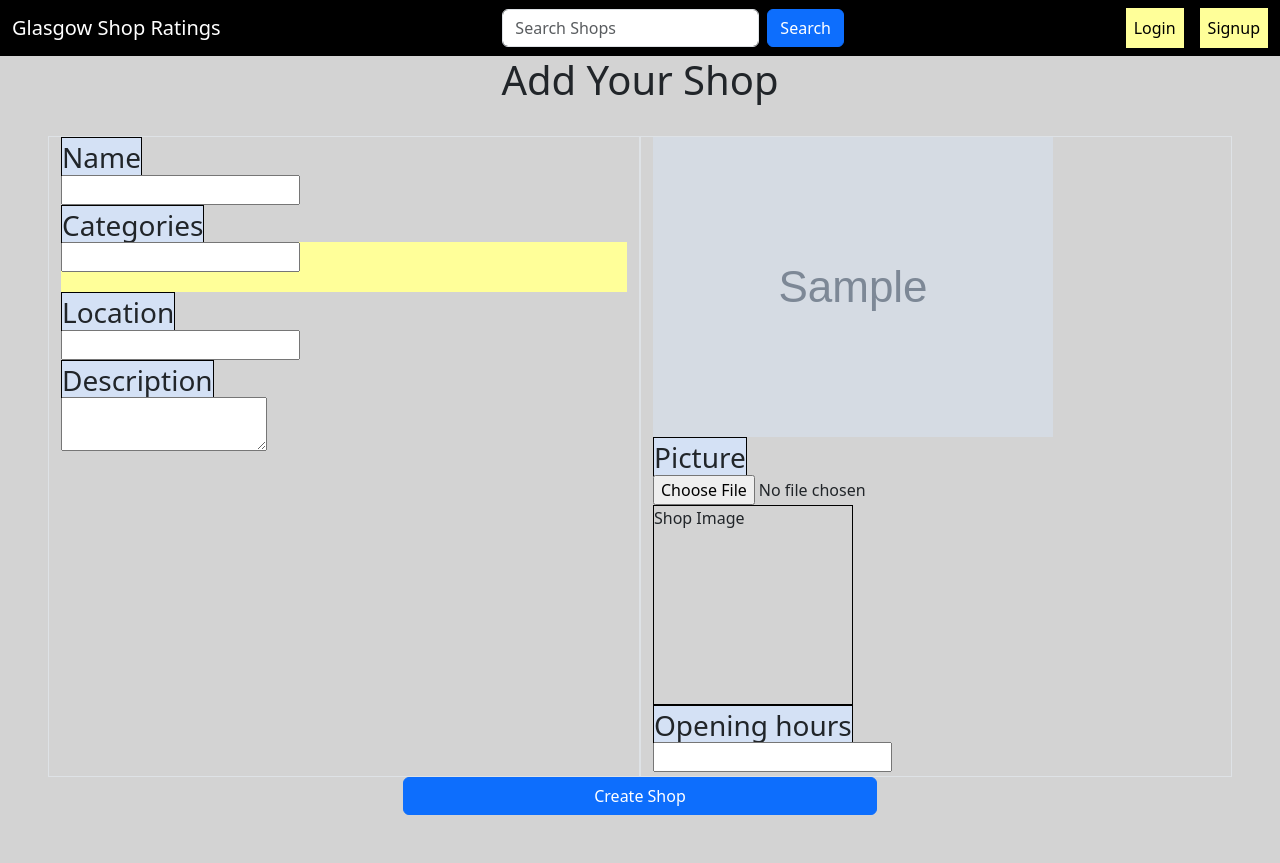
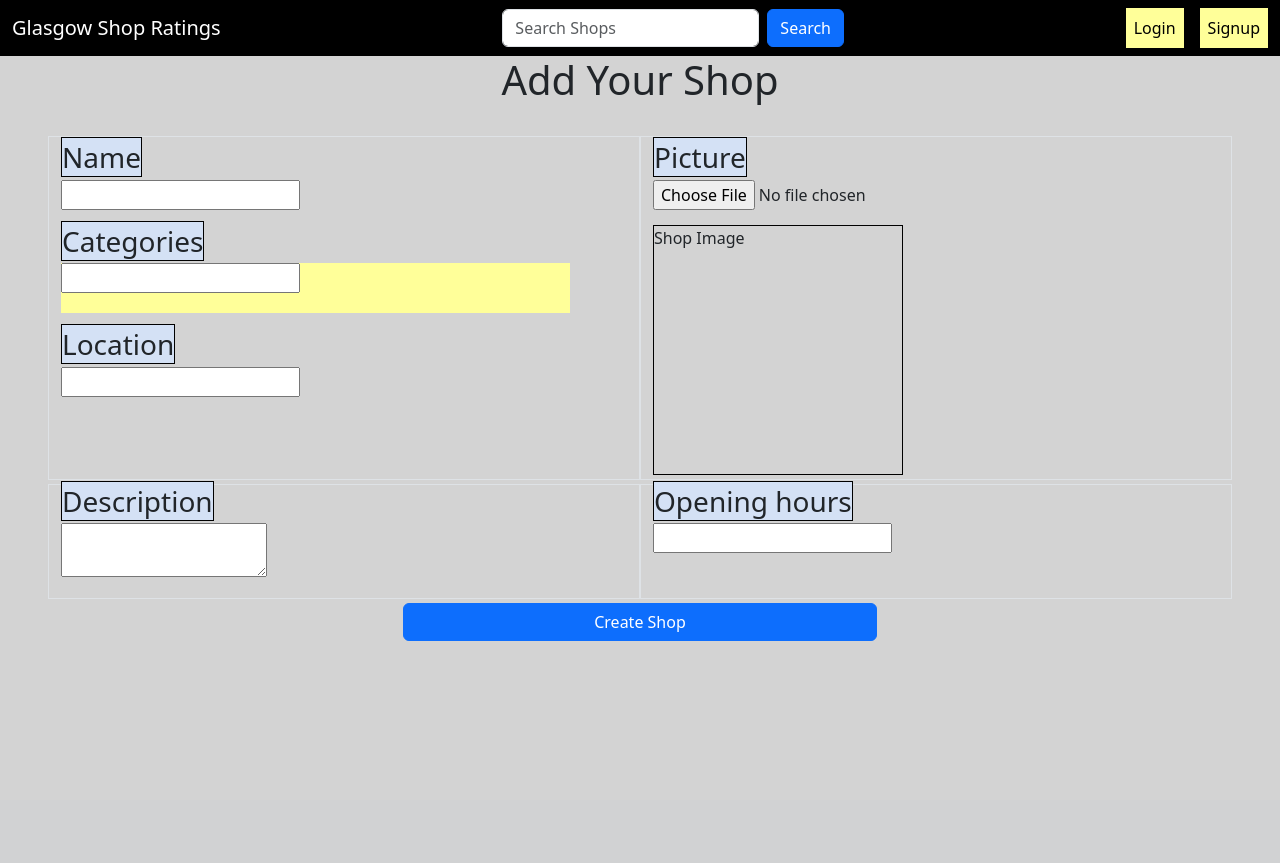
Before and after one commit to DanielHally/wad_project, a Django app: template templates/gsr/add_shop.html in a window 1280 px wide. After the commit the page ends 641 px from the top, so only its background shows below. Run offline with Django 3.2, Linux system fonts and the light colour scheme; the template is opened without the code that fills it: most values are stand-ins (such as "Sample title", 1, 10 or a date in 2020); grey boxes marked "Sample" are stand-in pictures; form fields are guessed from the names that the template uses; parts of the project's set-up code (start-up, migrations or seed data) failed here and were passed over.

Commit message:
Add Shop form fully styled and fucntional v1

```diff
--- a/gsr/forms.py
+++ b/gsr/forms.py
@@ -43,11 +43,11 @@ class ShopForm(forms.ModelForm):
             "picture" : forms.FileInput(attrs={
                 "id" : "image_field",
                 "class" : "gsr-cream",
+                'style':'width:90%;',
                 }),
             "categories" : forms.CheckboxSelectMultiple(attrs={
                 "id" : "categories",
                 "class" : "list-unstyled",
-
                 }),
             "description" : forms.Textarea(attrs={
                 'rows': '5',
@@ -65,7 +65,7 @@ class ShopForm(forms.ModelForm):
                 'style':'resize:none;width:90%;',
                 }),
             "opening_hours" : forms.Textarea(attrs={
-                'rows': '4',
+                'rows': '5',
                 'cols': '100',
                 'class':'gsr-cream',
                 'style':'resize:none;width:90%;',
--- a/static/css/gsr/add_shop.css
+++ b/static/css/gsr/add_shop.css
@@ -38,3 +38,12 @@ body {
 .gsr-border {
     border-color: black !important;
 }
+/*
+span {
+	margin : 10px 0px 10px 0px;
+}
+*/
+
+.input{
+	margin : 5px 0px 15px 0px;
+}
--- a/templates/gsr/add_shop.html
+++ b/templates/gsr/add_shop.html
@@ -21,42 +21,45 @@
 					<div class="col-sm-6 border">
 						<div class="my-1">
 							<span class="h3 gsr-blue border gsr-border">{{form.name.label_tag}}</span>
-							<div class="">{{form.name}}</div>
+							<div class="input">{{form.name}}</div>
 						</div>
 
 						<div class="my-1">
 							<span class="h3 gsr-blue border gsr-border">{{form.categories.label_tag}}</span>
-							<div class="gsr-cream" style="height:50px;overflow-y:scroll;">{{form.categories}}</div>
+							<div class="gsr-cream input" style="height:50px;overflow-y:scroll;width:90%;">{{form.categories}}</div>
 						</div>
 
 						<div class="my-1">
 							<span class="h3 gsr-blue border gsr-border">{{form.location.label_tag}}</span>
-							<div class="">{{form.location}}</div>
+							<div class="input">{{form.location}}</div>
 						</div>
 
-						<div class="my-1">
-							<span class="h3 gsr-blue border gsr-border">{{form.description.label_tag}}</span>
-							<div class="" style="width:100%">{{form.description}}</div>
-						</div>
+
 					</div>
 
 					<div class="col-sm-6 border">
-						{% if form.picture %}
-							<img src="{{ shop.picture.url }}" class="img-fluid">
-						{% endif %}
-
 						<div class="my-1">
 							<span class="h3 gsr-blue border gsr-border">{{form.picture.label_tag}}</span>
-							<div class="" style="">{{form.picture}}</div>
-							<div class="border gsr-border" id ="imgPreview" style="width:200px;height:200px;background-size:100% 100%;">Shop Image</div>
+							<div class="input" style="">{{form.picture}}</div>
+							<div class="border gsr-border" id ="imgPreview" style="width:250px;height:250px;background-size:100% 100%;">Shop Image</div>
 						</div>
 
-						<div class="my-1">
-							<span class="h3 gsr-blue border gsr-border">{{form.opening_hours.label_tag}}</span>
-							<div class="">{{form.opening_hours}}</div>
-						</div>
+
 
 					</div>
+
+				</div>
+				<div class = "row mx-4 ">
+					<div class="col-sm-6 border my-1">
+						<span class="h3 gsr-blue border gsr-border">{{form.description.label_tag}}</span>
+						<div class="input" style="width:100%">{{form.description}}</div>
+					</div>
+
+					<div class=" col-sm-6 border my-1">
+						<span class="h3 gsr-blue border gsr-border">{{form.opening_hours.label_tag}}</span>
+						<div class="input">{{form.opening_hours}}</div>
+					</div>
+
 
 					<input class="btn btn-primary" style="width:40%;margin-left:auto;margin-right:auto;" type="submit" name="submit" value="Create Shop" />
 
```
